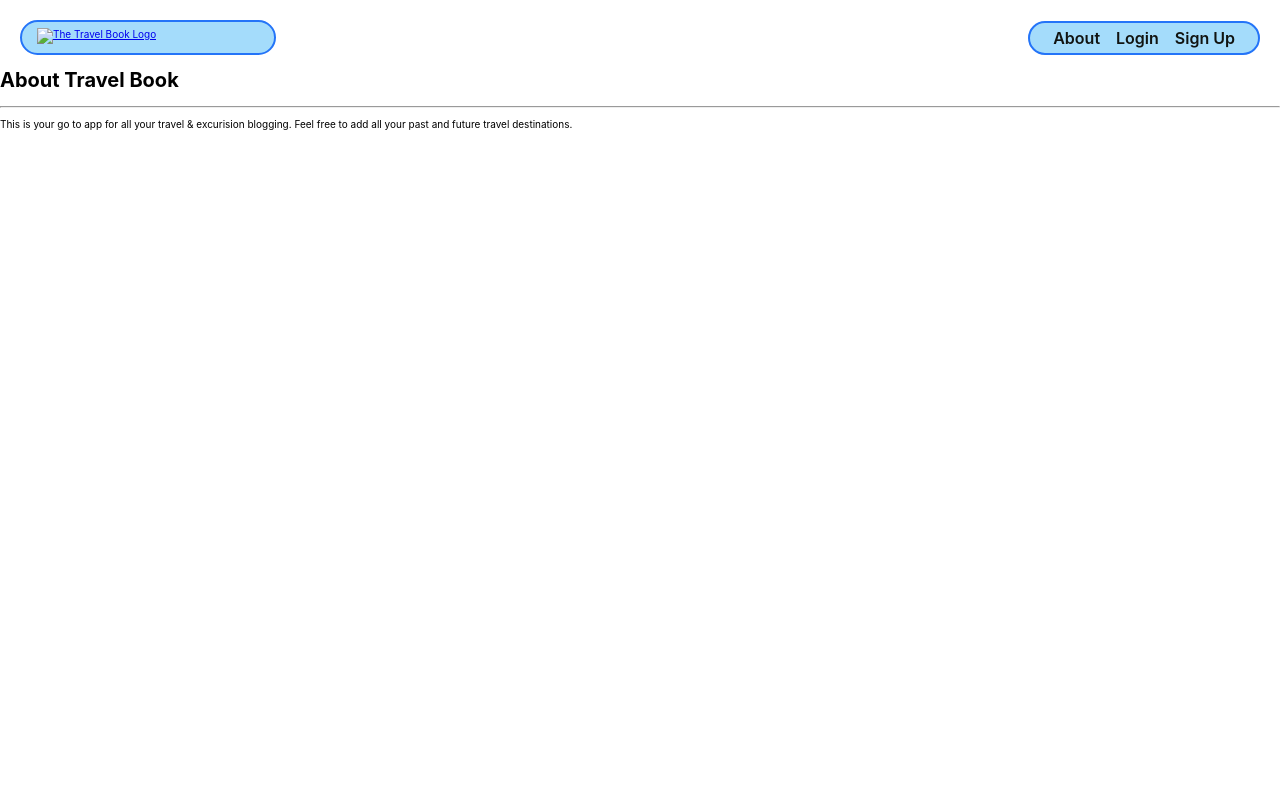
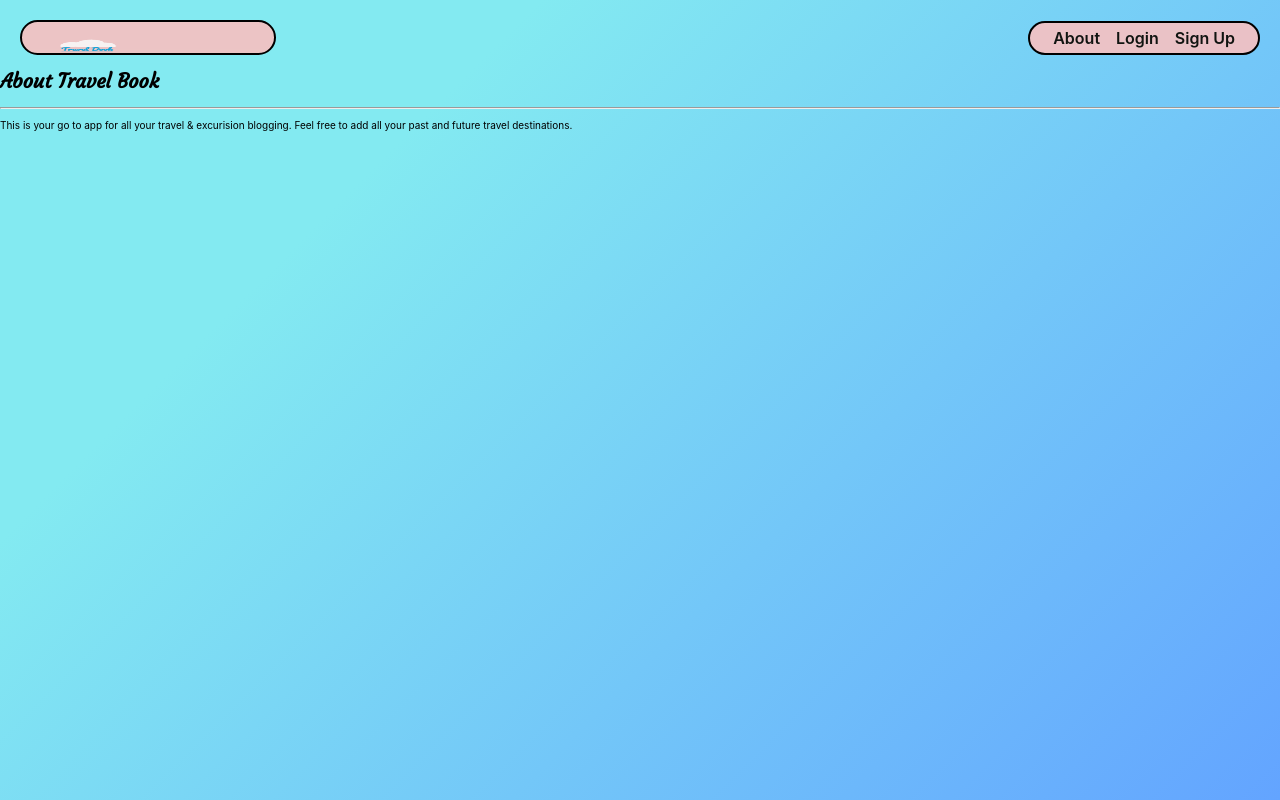
Before and after one commit to Abdul2067/travelbook, a Django app: template main_app/templates/about.html in a window 1280 px wide. Run offline with Django 3.2, Linux system fonts and the light colour scheme; the template is opened without the code that fills it, so the values that code supplies are empty.

Commit message:
app revisions

```diff
--- a/main_app/static/css/base.css
+++ b/main_app/static/css/base.css
@@ -27,18 +27,21 @@ body {
     'Ubuntu', 'Cantarell', 'Fira Sans', 'Droid Sans', 'Helvetica Neue',
     sans-serif;
   min-height: 100vh;
-  --nav-bg: rgba(104, 197, 248, .7);
-  --nav-bg-ff: rgba(104, 197, 248, .9);
-  --borders: rgb(36, 116, 248) solid 2px;
+  background-color: #63a4ff;
+  background-image: linear-gradient(315deg, #63a4ff 0%, #83eaf1 74%);
+
+  --nav-bg: rgba(247, 193, 193, 0.911);
+  --nav-bg-ff: rgba(247, 193, 193, 0.911);
+  --borders: rgb(0, 0, 0) solid 2px;
   --text-color: rgb(17, 20, 17);
-  --link-hover-color: rgb(16, 56, 158);
+  --link-hover-color: rgb(22, 123, 206);
   --button-bg: rgb(245, 245, 245);
   --button-bg-hover: rgb(226, 226, 226);
   --submit: rgb(26, 128, 0);
   --warn: rgb(255, 102, 0);
   --danger: rgb(220, 20, 30);
   --secondary: rgb(57, 57, 57);
-  --card-box-shadow: 5px 5px 6px -1px #AAA;
+  --card-box-shadow: 5px 5px 6px -1px rgba(247, 193, 193, 0.911);
   --font-xtreme: 4.2rem;
   --font-xxl: 3.6rem;
   --font-xl: 2.4rem;
@@ -51,6 +54,10 @@ header {
   width: 100%;
   background: var(--nav-bg-ff);
   border-bottom: var(--borders);
+}
+
+h1, h2, h3, th {
+  font-family: 'Courgette';
 }
 
 nav {
@@ -194,7 +201,7 @@ nav li {
   }
 
   .header-logo-container {
-    width: 213px;
+    width: 83px;
   }
 
   .page-header h1 {
@@ -260,7 +267,7 @@ nav li {
 
     nav,
     .header-logo-container {
-      background: rgba(104, 197, 248, .6);
+      background: rgba(247, 193, 193, 0.911);
       -webkit-backdrop-filter: blur(3px);
       backdrop-filter: blur(3px);
     }
--- a/main_app/static/css/home.css
+++ b/main_app/static/css/home.css
@@ -9,7 +9,7 @@ main {
 main > section {
   width: 100%;
   padding: 10px 8px;
-  display: flex;
+  display: inline;
   align-items: center;
   justify-content: center;
   flex-direction: column;
--- a/main_app/templates/base.html
+++ b/main_app/templates/base.html
@@ -10,12 +10,15 @@
     rel="shortcut icon"
     type="image/png"
     href="{% static 'images/travelbook-icon.png' %}"
-  >
-  <link
+>
+<link
     rel="stylesheet"
     type="text/css"
     href="{% static 'css/base.css' %}"
-  >
+>
+<link rel="preconnect" href="https://fonts.googleapis.com">
+<link rel="preconnect" href="https://fonts.gstatic.com" crossorigin>
+<link href="https://fonts.googleapis.com/css2?family=Courgette&display=swap" rel="stylesheet">
   <title>Travel Book</title>
   {% block head %}
   {% endblock %}
@@ -25,8 +28,9 @@
     <div class="header-logo-container">
       <a href="{% url 'home' %}">
         <img
-          src=""
-          alt="The Travel Book Logo"
+        style="width: 100px; height: 40px"
+        src="{% static 'images/travelbook-logo.png' %}"
+        alt="The Travel Book Logo"
         >
       </a>
     </div>
--- a/main_app/templates/main_app/travel_form.html
+++ b/main_app/templates/main_app/travel_form.html
@@ -18,7 +18,8 @@
 <link
   rel="stylesheet"
   type="text/css"
-  href="{% static 'css/form.css' %}"/>
+  href="{% static 'css/form.css' %}"
+/>
 {% endblock %}
 
 {% block content %}
@@ -31,7 +32,7 @@
   {% endif %}
   <img src="{% static 'images/add-travel.svg' %}" alt="Add Travel"/>
 </div>
-<form action="" method="post" class="form-container">
+<form action="" method="post" class="form-container" autocomplete="off">
   {% csrf_token %}
   <table>
     {{ form.as_table }}
```
Also changed, not shown: main_app/templates/home.html (+9 -5 lines), main_app/static/images/travelbook-logo.png (added).
